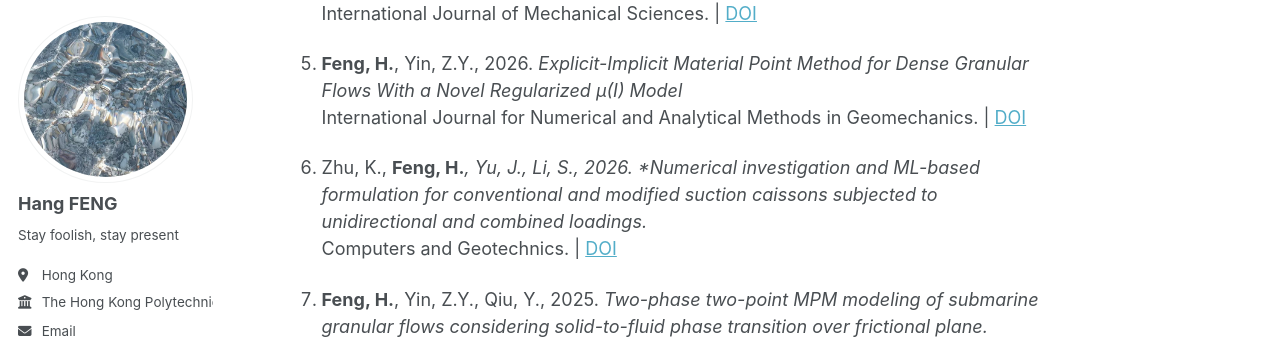
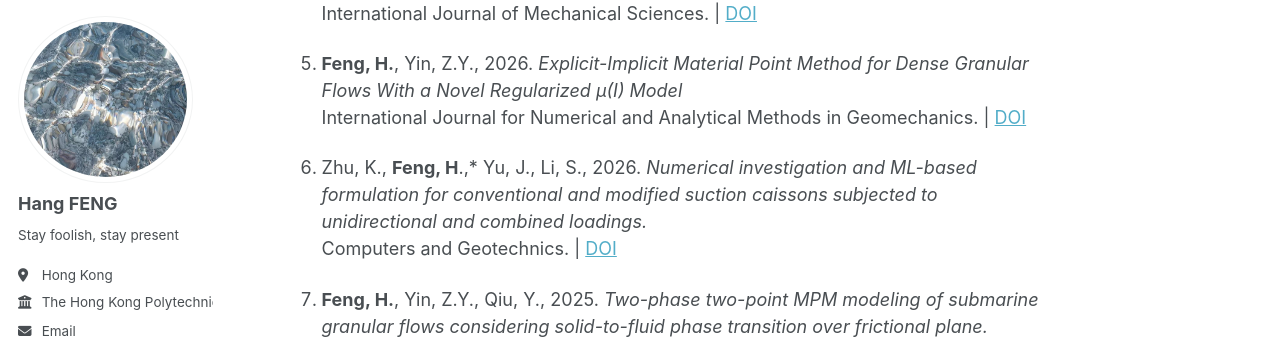
Before and after one commit to fenghang454/fenghang454.github.io, a Jekyll site: the page built from _pages/publications.md, in a window 1280 px wide and 1400 px high, scrolled down 483 px. Shown: the part 103-443 px from the top of the window. Built offline with Jekyll 4.4.1, drawn with Linux system fonts in a browser that asks for light colours; a style sheet for code colours, icons or effects is not loaded; some of the changed text lies outside the part shown.

```diff
--- a/_pages/publications.md
+++ b/_pages/publications.md
@@ -25,7 +25,7 @@ author_profile: true
    *Explicit-Implicit Material Point Method for Dense Granular Flows With a Novel Regularized µ(I) Model*
    International Journal for Numerical and Analytical Methods in Geomechanics.  | [DOI](https://doi.org/10.1002/nag.70273)
 
-11. Zhu, K., **Feng, H.***, Yu, J., Li, S., 2026.
+11. Zhu, K., **Feng, H**.,* Yu, J., Li, S., 2026.
    *Numerical investigation and ML-based formulation for conventional and modified suction caissons subjected to unidirectional and combined loadings.*
    Computers and Geotechnics.  | [DOI](https://doi.org/10.1016/j.compgeo.2025.107637)
 
@@ -65,7 +65,7 @@ author_profile: true
    *Macro-element modeling of suction caisson subjected to vertical tensile loading via up-scaling soil stress-strain relations.*
    Ocean Engineering.  | [DOI](https://doi.org/10.1016/j.oceaneng.2024.117850)
 
-1. Huang, M., **Feng, H.**, Shi, Z.*, Shen, K., Wang, B., 2024.
+1. Huang, M., **Feng, H.**, Shi, Z., Shen, K., Wang, B., 2024.
    *Inferred Winkler model for uplift response of suction caisson in undrained clays.*
    Acta Geotechnica.  | [DOI](https://doi.org/10.1007/s11440-023-01916-2)
 
```
